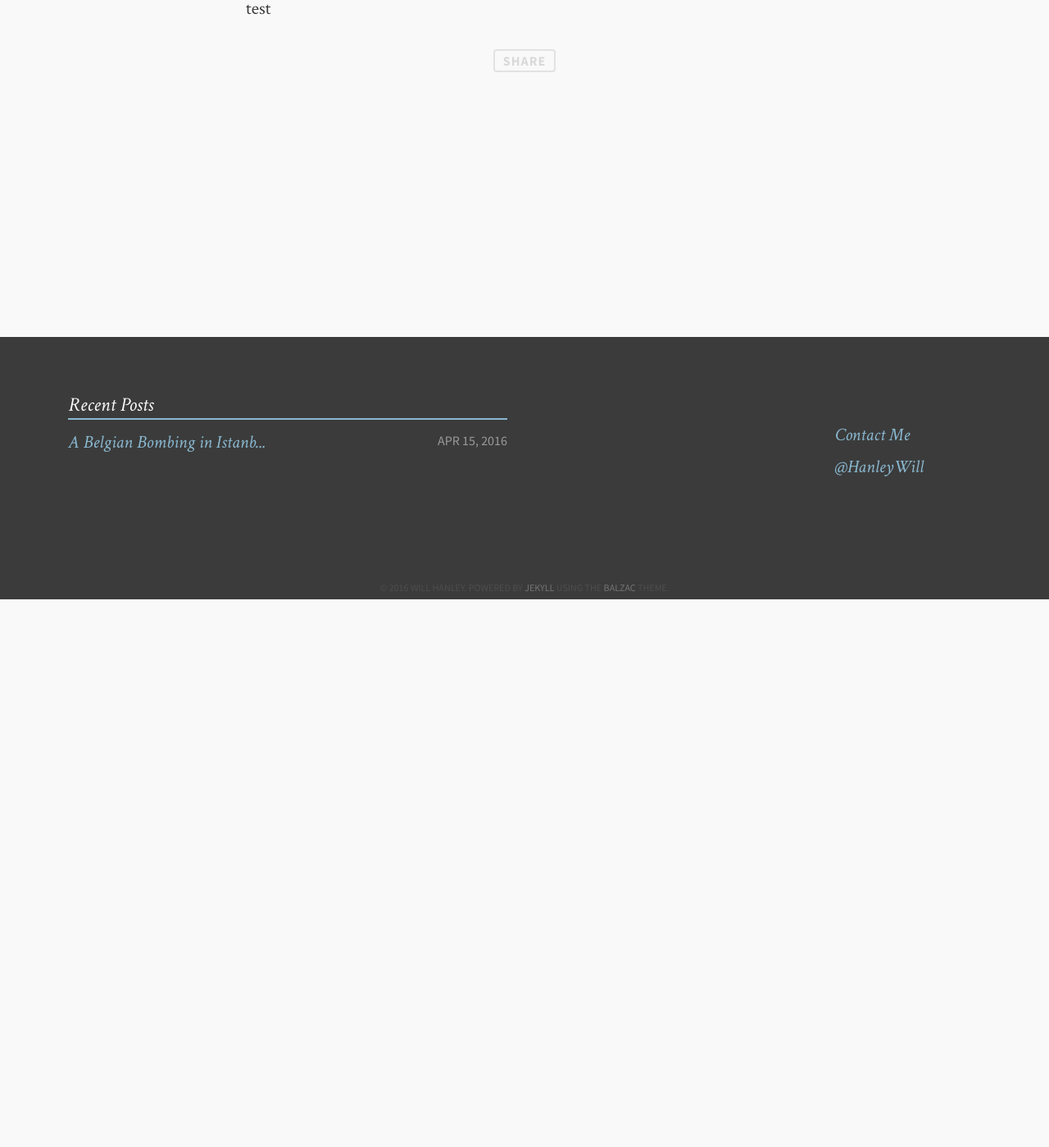
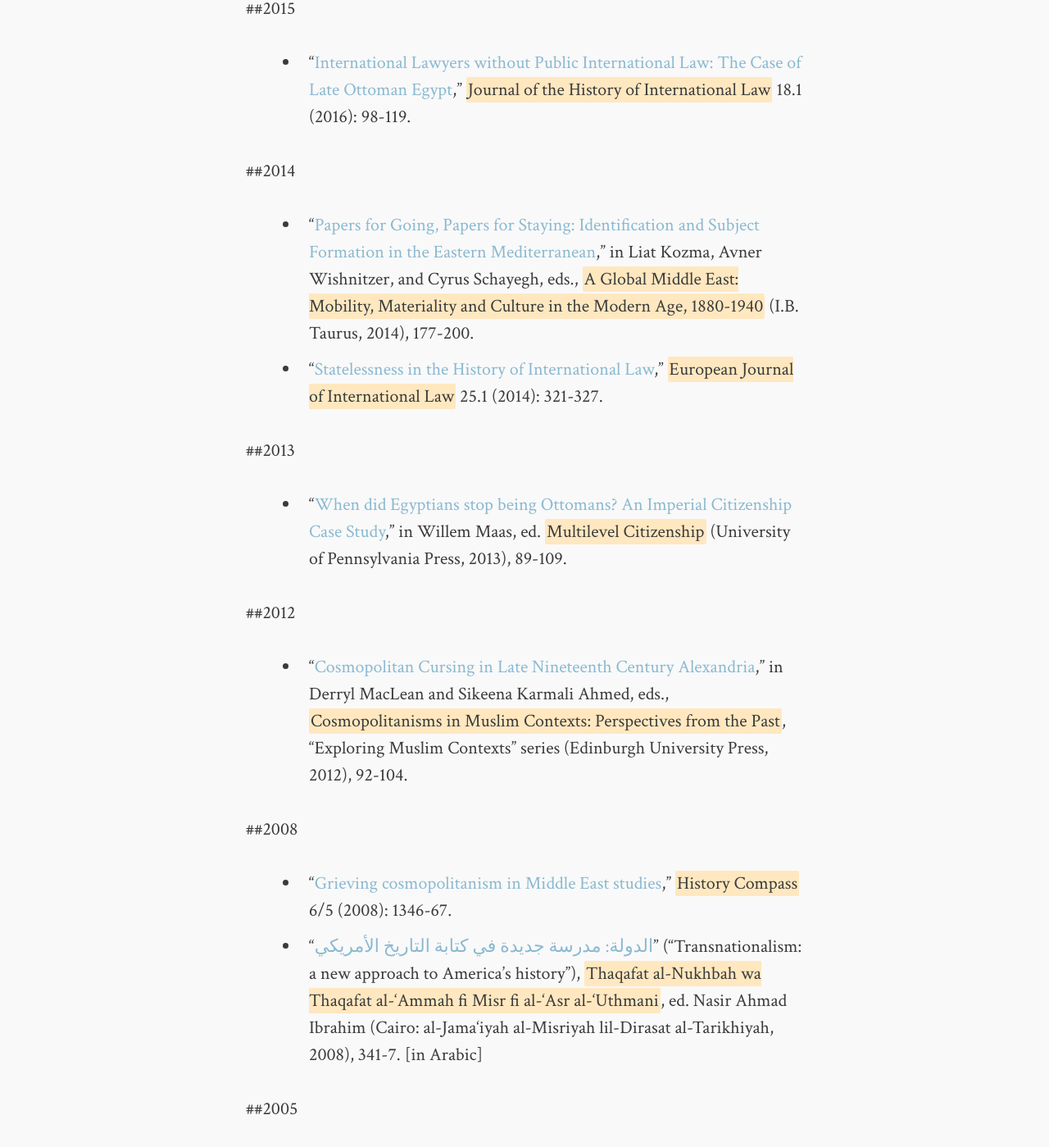
Before and after one commit to jaguillette/whanley.github.io, a Jekyll site: the page built from publications.md, in a window 1280 px wide and 1400 px high, scrolled down 752 px. Shown: the whole window at 82% size. Built offline with Jekyll 4.4.1, drawn with Linux system fonts in a browser that asks for light colours; comment, search, counter and statistics services are not loaded; before the commit the page ends 1483 px from its top, so only the background shows below that; some of the changed text lies outside the part shown.

Commit message:
Publications update

```diff
--- a/publications.md
+++ b/publications.md
@@ -7,4 +7,29 @@ image:
   feature: USNA-turningover.jpg
 ---
 
-test
+##2015
+- “[International Lawyers without Public International Law: The Case of Late Ottoman Egypt](http://booksandjournals.brillonline.com/content/journals/10.1163/15718050-12340053),” *Journal of the History of International Law* 18.1 (2016): 98-119.
+
+##2014
+- “[Papers for Going, Papers for Staying: Identification and Subject Formation in the Eastern Mediterranean](https://www.academia.edu/10769582/Papers_for_Going_Papers_for_Staying_Identification_and_Subject_Formation_in_the_Eastern_Mediterranean),” in Liat Kozma, Avner Wishnitzer, and Cyrus Schayegh, eds., *A Global Middle East: Mobility, Materiality and Culture in the Modern Age, 1880-1940* (I.B. Taurus, 2014), 177-200.
+- “[Statelessness in the History of International Law](http://www.ejil.org/pdfs/25/1/2486.pdf),” *European Journal of International Law* 25.1 (2014): 321-327.
+
+##2013
+- “[When did Egyptians stop being Ottomans? An Imperial Citizenship Case Study](http://www.academia.edu/3583243/When_did_Egyptians_stop_being_Ottomans_An_Imperial_Citizenship_Case_Study),” in Willem Maas, ed. *Multilevel Citizenship* (University of Pennsylvania Press, 2013), 89-109.
+
+##2012
+- “[Cosmopolitan Cursing in Late Nineteenth Century Alexandria](https://www.academia.edu/1926527/Cosmopolitan_Cursing_in_Late_Nineteenth_Century_Alexandria),” in Derryl MacLean and Sikeena Karmali Ahmed, eds., *Cosmopolitanisms in Muslim Contexts: Perspectives from the Past*, “Exploring Muslim Contexts” series (Edinburgh University Press, 2012), 92-104.
+
+##2008
+- “[Grieving cosmopolitanism in Middle East studies](http://www.academia.edu/394936/Grieving_Cosmopolitanism_in_Middle_East_Studies),” *History Compass* 6/5 (2008): 1346-67.
+- “[الدولة: مدرسة جديدة في كتابة التاريخ الأمريكي](http://www.academia.edu/1051716/%D8%AA%D8%AC%D8%A7%D9%88%D8%B2_%D8%A7%D9%84%D8%AF%D9%88%D9%84%D8%A9_%D9%85%D8%AF%D8%B1%D8%B3%D8%A9_%D8%AC%D8%AF%D9%8A%D8%AF%D8%A9_%D9%81%D9%8A_%D9%83%D8%AA%D8%A7%D8%A8%D8%A9_%D8%A7%D9%84%D8%AA%D8%A7%D8%B1%D9%8A%D8%AE_%D8%A7%D9%84%D8%A3%D9%85%D8%B1%D9%8A%D9%83%D9%8A)” (“Transnationalism: a new approach to America’s history”), *Thaqafat al-Nukhbah wa Thaqafat al-‘Ammah fi Misr fi al-‘Asr al-‘Uthmani*, ed. Nasir Ahmad Ibrahim (Cairo: al-Jama‘iyah al-Misriyah lil-Dirasat al-Tarikhiyah, 2008), 341-7. [in Arabic]
+
+##2005
+- “[Ta‘rif al-ajanib fi al-iskandariyah fi al-qarn al-tasi‘ ‘ashar](http://www.academia.edu/1051672/%D8%AA%D8%B9%D8%B1%D9%8A%D9%81_%D8%A7%D9%84%D8%A3%D8%AC%D8%A7%D9%86%D8%A8_%D9%81%D9%8A_%D8%A7%D9%84%D8%A5%D8%B3%D9%83%D9%86%D8%AF%D8%B1%D9%8A%D8%A9_%D9%81%D9%8A_%D8%A3%D9%88%D8%A7%D8%AE%D8%B1_%D8%A7%D9%84%D9%82%D8%B1%D9%86_%D8%A7%D9%84%D8%AA%D8%A7%D8%B3%D8%B9_%D8%B9%D8%B4%D8%B1)” (“Identifying foreigners in late nineteenth century Alexandria”), transl. Khaled Fahmy. *Amkenah* 7 (2005), 111-20.
+
+##forthcoming
+- *Nationality Grasped: Identification, Protection, and Law in turn-of-the-century Alexandria*, Columbia Studies in International and Global History (Columbia University Press).
+- “The Prosecution and Extradition of Edouard Joris,” in Henk de Smaele, Houssine Alloul, and Edhem Eldem, eds. *The Assassination Attempt on Abdülhamid II (1905): Rethinking Ottoman-European Entanglements* (Palgrave Macmillan).
+
+## under review
+- “The 1909 revision of the 1869 Ottoman Nationality Law,” for *Journal of Ottoman and Turkish Studies Association*.
```
Also changed, not shown: 2 other files.
